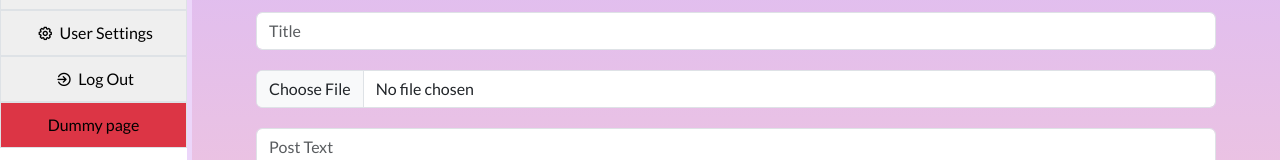
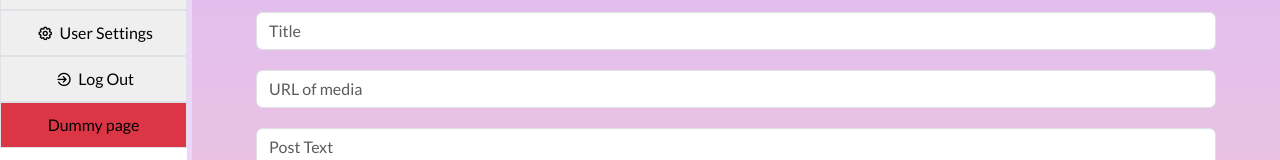
Before and after one commit to FutureWave-Technologies-LLC/DummyWebsiteReact2, a React (Create React App) app: page /create-post in a window 1280 px wide. Shown: the part 254-414 px from the top of the page. Built offline with nearby package versions, Linux system fonts and the light colour scheme; sample sign-in values are in the browser's storage; a web font is replaced by a local one.

Commit message:
text input for url media

```diff
--- a/src/pages/CreatePostPage.js
+++ b/src/pages/CreatePostPage.js
@@ -18,7 +18,7 @@ const CreatePostPage = () => {
     const handlePostSubmit = async (e) => {
         e.preventDefault();
         try {
-            await axios.post('http://3.142.185.208:8000/posts/post/', {
+            await axios.post('http://localhost:8000/posts/post/', {
                 title: title,
                 media: media,
                 description: postText,
@@ -53,11 +53,18 @@ const CreatePostPage = () => {
                             onChange={(e) => setTitle(e.target.value)}
                         />
 
-                        <input
+                        {/* <input
                             type="file"
                             id="media"
                             className="form-control rounded"
                             onChange={(e) => setMedia(e.target.files[0])}
+                        /> */}
+                        <input
+                            type="text"
+                            id="media"
+                            placeholder="URL of media"
+                            className="form-control rounded"
+                            onChange={(e) => setMedia(e.target.value)}
                         />
 
                         <textarea
```
